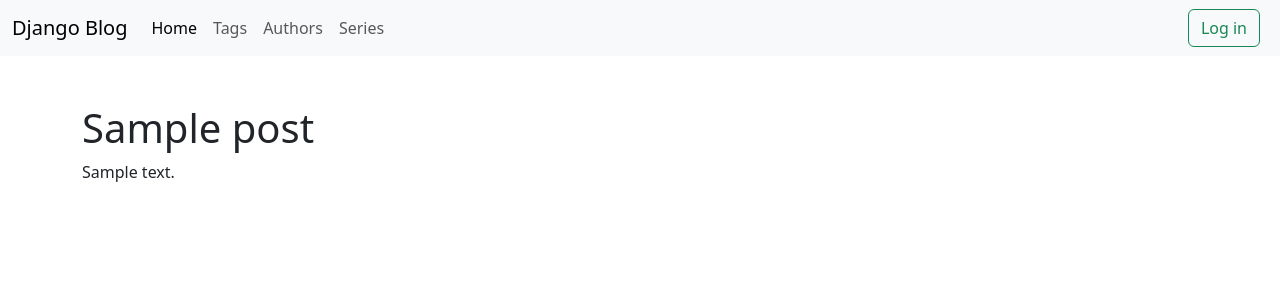
After one commit to zulfathihanafi/wdwd-django-blog, a Django app: page /post/1 in a window 1280 px wide. The commit adds this page. Shown: the top 300 px of the page. Run offline with Django 4.2, Linux system fonts and the light colour scheme; tables that the repository leaves empty hold one stand-in row (values such as "Sample post").

Commit message:
Add linkage to post details

```diff
--- a/blog/models.py
+++ b/blog/models.py
@@ -7,12 +7,17 @@ from django.conf import settings
 class Tag(models.Model):
     name = models.CharField(max_length=20)
 
+    def __str__(self) -> str:
+        return self.name
 
 class Series(models.Model):
     name = models.CharField(max_length=20)
 
     class Meta:
         verbose_name_plural = "series"
+
+    def __str__(self) -> str:
+        return self.name
 
 
 class Post(models.Model):
@@ -26,3 +31,6 @@ class Post(models.Model):
     )
     tags = models.ManyToManyField(Tag)
     series = models.ForeignKey(Series, on_delete=models.CASCADE, null=True)
+
+    def __str__(self) -> str:
+        return self.title
--- a/blog/templates/blog/_base.html
+++ b/blog/templates/blog/_base.html
@@ -33,13 +33,13 @@
                             <a class="nav-link active" aria-current="page" href="/">Home</a>
                         </li>
                         <li class="nav-item">
-                            <a class="nav-link" href="/tags">Tags</a>
+                            <a class="nav-link" href="{% url 'tags' %}">Tags</a>
                         </li>
                         <li class="nav-item">
-                            <a class="nav-link" href="/authors">Authors</a>
+                            <a class="nav-link" href="{% url 'authors' %}">Authors</a>
                         </li>
                         <li class="nav-item">
-                            <a class="nav-link" href="/series">Series</a>
+                            <a class="nav-link" href="{% url 'series' %}">Series</a>
                         </li>
                     </ul>
                     <ul class="navbar-nav me-2 mb-2 mb-lg-0">
--- /dev/null
+++ b/blog/templates/blog/post_detail.html
@@ -0,0 +1,8 @@
+{% extends "blog/_base.html"%}
+{% block title %}
+    Post Details
+{% endblock title %}
+{% block content %}
+    <h1>{{ post.title }}</h1>
+    <p>{{ post.content }}</p>
+{% endblock content %}
--- a/blog/urls.py
+++ b/blog/urls.py
@@ -8,4 +8,5 @@ urlpatterns = [
     path('tags/', views.tags, name='tags'),
     path('authors/', views.authors, name='authors'),
     path('series/', views.series, name='series'),
+    path('post/<int:pk>', views.post_detail, name='post_details'),
 ]
--- a/blog/views.py
+++ b/blog/views.py
@@ -1,17 +1,41 @@
 from django.shortcuts import render
-
+from blog.models import Post, Tag, Series
+from accounts.models import CustomUser
 from django.http import HttpResponse
 
+
 def index(request):
-    return render(request,'blog/index.html')
+    context = {
+        'posts': Post.objects.all()
+    }
+    return render(request, 'blog/index.html', context=context)
+
 
 def tags(request):
-    return render(request,'blog/tags.html')
+    context = {
+        'tags': Tag.objects.all()
+    }
+    return render(request, 'blog/tags.html', context=context)
+
 
 def authors(request):
-    return render(request,'blog/authors.html')
+    context = {
+        'authors': CustomUser.objects.all()
+    }
+    return render(request, 'blog/authors.html', context=context)
+
 
 def series(request):
-    return render(request,'blog/series.html')
+    context = {
+        'series': Series.objects.all()
+    }
+    return render(request, 'blog/series.html', context=context)
+
+
+def post_detail(request, pk):
+    context = {
+        'post': Post.objects.get(pk=pk)
+    }
+    return render(request, 'blog/post_detail.html', context=context)
 
 # Create your views here.
```
Also changed, not shown: blog/templates/blog/authors.html (+7 -0 lines), blog/templates/blog/index.html (+13 -5 lines), blog/templates/blog/series.html (+13 -4 lines), blog/templates/blog/tags.html (+7 -0 lines).
